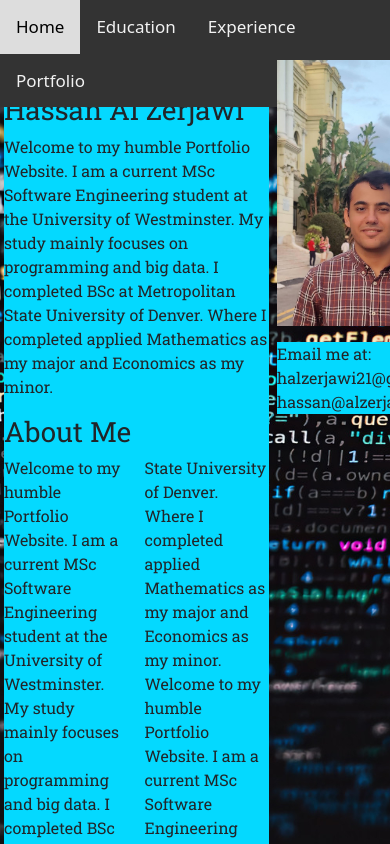
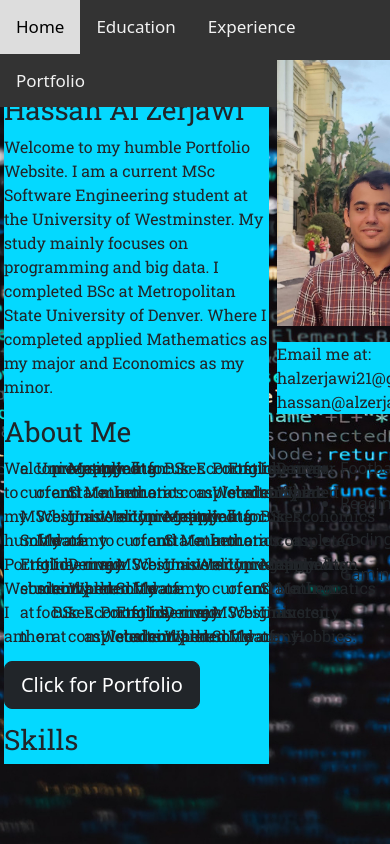
Before and after one commit to alzerjawi/alzerjawi.github.io, a React (Create React App) app: page / in a window 390 px wide. Shown: the top 844 px of the page. Built offline with nearby package versions, Linux system fonts and the light colour scheme.

Commit message:
Add media css code to see one column

```diff
--- a/src/components/App/App.css
+++ b/src/components/App/App.css
@@ -89,6 +89,12 @@ img{
   columns: 2;
 }
 
+@media (max-width: 1000px) {
+  .me1 {
+    columns: 21;
+  }
+}
+
 p, h1{
   font-family: 'Roboto Slab', serif;
 }
```
